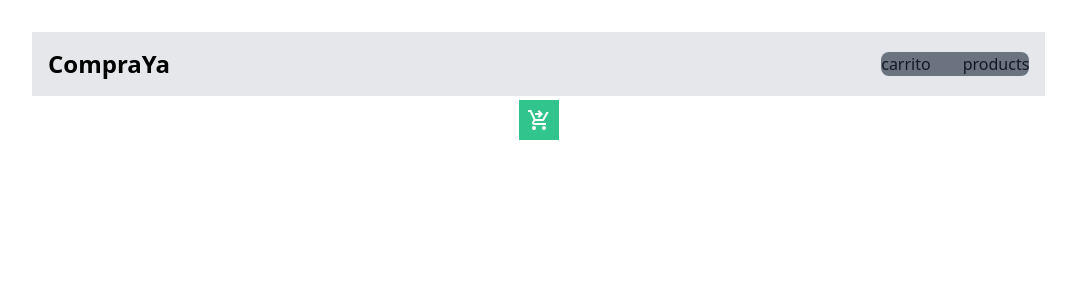
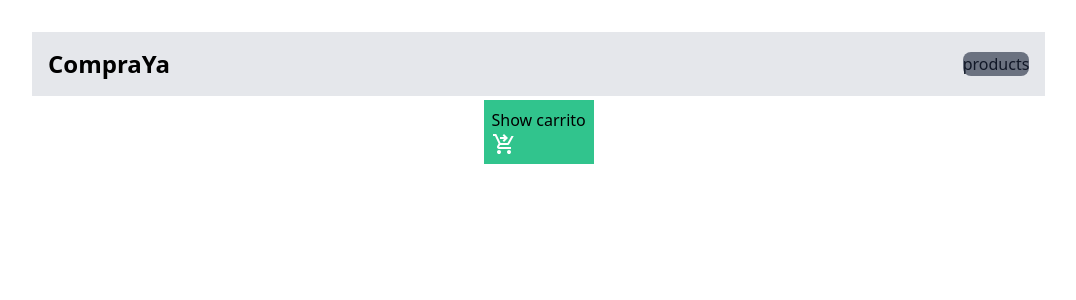
Before and after one commit to 1Otero/entrega-react, a React (Vite) app: page /payment in a window 1280 px wide. Shown: the top 300 px of the page, without its empty margins (0-1076 px from the left). Built offline with nearby package versions, Linux system fonts and the light colour scheme.

Commit message:
see changes for change

```diff
--- a/src/App.tsx
+++ b/src/App.tsx
@@ -25,7 +25,7 @@ function App() {
        <Head />
       </div>
       <button onClick={() => setShowCart(!showCart)} className={`${!showCart?"bg-green-400":"bg-red-500"} p-2`}>
-       <div>{showCart?<div><img src='/ocultarobajar.svg'/></div>:<div><img rel="stylesheet" src="/cart.svg" /></div>}</div>
+       <div>{showCart?<div><p className='w-2/3'>Hide carrito</p><img className='w-2/3' src='/ocultarobajar.svg'/></div>:<div><p>Show carrito</p><img rel="stylesheet" src="/cart.svg"/></div>}</div>
       </button>
       <div className='w-full top-4 fixed left-0 h-12 bg-transparent float-right z-30'>
        <AlertGlobal infoAlert={alertGlobal} setAlertGlobal={setAlertGlobal} />
--- a/src/components/utils/head/head.tsx
+++ b/src/components/utils/head/head.tsx
@@ -23,9 +23,9 @@ return (
         <li>
           <a href="#" className="block py-2 px-3 text-gray-900 rounded hover:bg-gray-100 md:hover:bg-transparent md:border-0 md:hover:text-blue-700 md:p-0 dark:text-white md:dark:hover:text-blue-500 dark:hover:bg-gray-700 dark:hover:text-white md:dark:hover:bg-transparent">Services</a>
         </li> */}
-        <li>
+        {/* <li>
           <a href="/" className="block py-2 px-3 text-gray-900 rounded hover:bg-gray-100 md:hover:bg-transparent md:border-0 md:hover:text-blue-700 md:p-0 dark:text-white md:dark:hover:text-blue-500 dark:hover:bg-gray-700 dark:hover:text-white md:dark:hover:bg-transparent">carrito</a>
-        </li>
+        </li> */}
         <li>
           <a href="/" className="block py-2 px-3 text-gray-900 rounded hover:bg-gray-100 md:hover:bg-transparent md:border-0 md:hover:text-blue-700 md:p-0 dark:text-white md:dark:hover:text-blue-500 dark:hover:bg-gray-700 dark:hover:text-white md:dark:hover:bg-transparent">products</a>
         </li>
```
